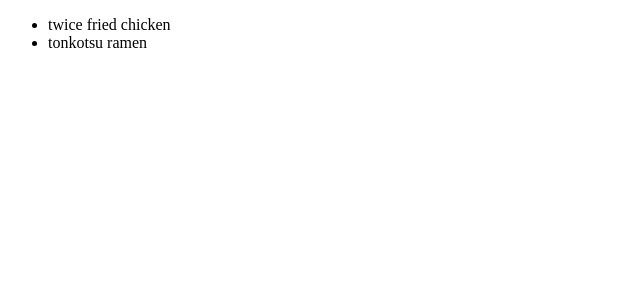
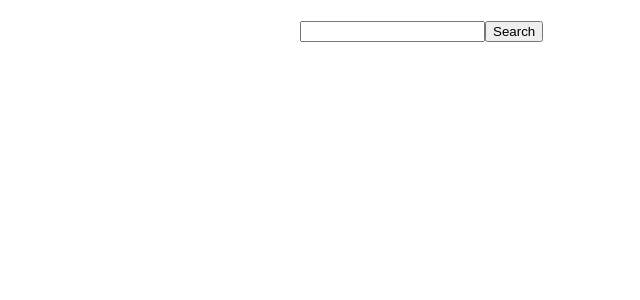
Before and after one commit to Aschente0/project-more-cookies, a Next.js app in the folder the-infinite-potluck/: page /recipeWiki in a window 1280 px wide. Shown: the top 300 px of the page, without its empty margins (0-640 px from the left). Built offline with nearby package versions, Linux system fonts and the light colour scheme.

Commit message:
implementing wiki portion

```diff
--- /dev/null
+++ b/the-infinite-potluck/next.config.js
@@ -0,0 +1,3 @@
+// next.config.js
+const withCSS = require('@zeit/next-css');
+module.exports = withCSS();
--- a/the-infinite-potluck/package.json
+++ b/the-infinite-potluck/package.json
@@ -12,6 +12,7 @@
     "start": "next start"
   },
   "dependencies": {
+    "@zeit/next-css": "^1.0.1",
     "express": "^4.17.1",
     "next": "^9.2.2",
     "react": "^16.13.0",
--- /dev/null
+++ b/the-infinite-potluck/pages/_app.js
@@ -0,0 +1,20 @@
+// import App from 'next/app'
+import '../styles.css';
+
+function MyApp({ Component, pageProps }) {
+    return <Component {...pageProps} />
+  }
+
+  // Only uncomment this method if you have blocking data requirements for
+  // every single page in your application. This disables the ability to
+  // perform automatic static optimization, causing every page in your app to
+  // be server-side rendered.
+  //
+  // MyApp.getInitialProps = async (appContext) => {
+  //   // calls page's `getInitialProps` and fills `appProps.pageProps`
+  //   const appProps = await App.getInitialProps(appContext);
+  //
+  //   return { ...appProps }
+  // }
+
+  export default MyApp
--- a/the-infinite-potluck/pages/api/recipe.js
+++ b/the-infinite-potluck/pages/api/recipe.js
@@ -1,3 +1,27 @@
+
+const data = {
+    "results": [
+        {
+            "id": 492564,
+            "title": "Falafel Burgers with Feta Cucumber Sauce",
+            "readInMinutes": 50,
+            "servings": 6,
+            "image": "falafel-burgers-with-feta-tzatziki-sauce-492564.jpg",
+            "imageUrls": [
+                "falafel-burgers-with-feta-tzatziki-sauce-492564.jpg"
+            ]
+        }
+    ],
+    "baseUri": "https://spoonacular.com/recipeImages/",
+    "offset": 0,
+    "number": 1,
+    "totalResults": 104,
+    "processingTimeMs": 189,
+    "expires": 1584659024049
+}
+
+
 export default (req, res) => {
-    res.status(200).json([{ "recipe": "twice fried chicken" }, {"recipe": "tonkotsu ramen"}]);
+    res.status(200).json(data);
+    // res.status(200).json(req);
 };
--- a/the-infinite-potluck/pages/recipeWiki.js
+++ b/the-infinite-potluck/pages/recipeWiki.js
@@ -2,33 +2,67 @@ import { Component } from 'react';
 import io from 'socket.io-client';
 import { render } from 'react-dom';
 import Router from 'next/router';
+import "../recipeWiki.css";
 
-/***** help from https://github.com/Basscord/webrtc-video-broadcast *****/
+const apiKey = '56c94cc84b534f349b59f11eb9d6ae51';
 
 export default class RecipeWiki extends Component {
-    static async getInitialProps(){
-        const res = await fetch('api/recipe');
-        const recipes = await res.json();
-        return { recipes };
-    }
     componentDidMount(){
-        console.log(this.props.recipes);
-        let recipes = document.getElementById('recipes');
-        this.props.recipes.forEach(recipe => {
-            recipes.innerHTML = recipes.innerHTML + `
-            <li>
-                ${recipe.recipe}
-            </li>
-            `
+        const search = document.getElementById('search');
+        search.addEventListener('submit', function(event){
+            event.preventDefault();
+            let data = document.querySelector('#data').value;
+            document.getElementById('search').reset();
+            console.log(data);
+
+            const res = fetch('api/recipe')
+                .then(function(response){
+                    response.json().then(function(data){
+                        console.log(data);
+                        // resulting array of data (recipes)
+                        let recipe = document.getElementById('recipes');
+                        let baseUri = data.baseUri;
+                        data.results.forEach(result => {
+                            let imageUrl = result.image;
+                            console.log(baseUri + imageUrl);
+                            recipe.innerHTML = recipe.innerHTML +
+                                `<img src="${baseUri + imageUrl}" className="recipe" height="200"/>
+                                `;
+                        });
+                    });
+                });
+
+
         });
     }
+
     render(){
         return(
             <div>
-                <ul id="recipes">
-                </ul>
+                <div className="body">
+                    <form id="search" className="search">
+                        <input type="text" id="data" name="data"/>
+                        <button id="search_btn">
+                            Search
+                        </button>
+                    </form>
+
+                    <div id="recipes" className="recipes">
+                    </div>
+                </div>
+
+                <style jsx>{`
+                .body {
+                    display: flex;
+                    flex-direction: column;
+                }
+                .search {
+                    padding-bottom: 80px;
+                    align-items: center;
+                }
+                `}
+                </style>
             </div>
-
         )
     }
 }
--- /dev/null
+++ b/the-infinite-potluck/recipeWiki.css
@@ -0,0 +1,4 @@
+.recipe {
+    width: 10px;
+    padding-left: 100px;
+}
--- /dev/null
+++ b/the-infinite-potluck/styles.css
@@ -0,0 +1,7 @@
+body {
+    font-family: 'SF Pro Text', 'SF Pro Icons', 'Helvetica Neue', 'Helvetica',
+      'Arial', sans-serif;
+    padding: 20px 20px 60px;
+    max-width: 680px;
+    margin: 0 auto;
+}
```
Also changed, not shown: 1 other file (tests, documents, lock files or other folders).
